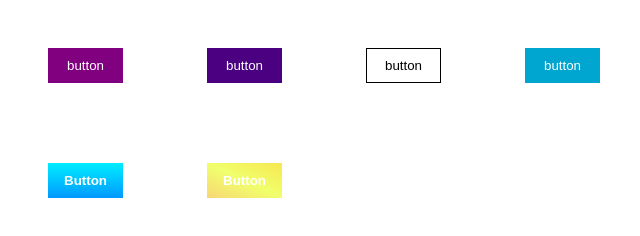
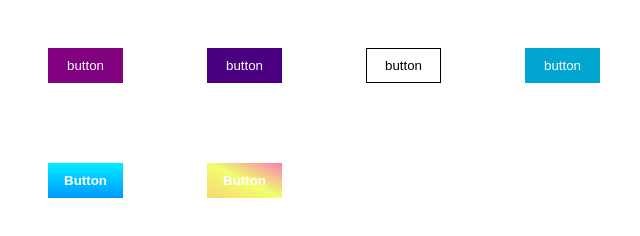
Before and after one commit to TanishqSingla/css-elements, a plain HTML site: page index.html in a window 1280 px wide. Shown: the full height of the page, 0-640 px from the left. Drawn offline with Linux system fonts and the light colour scheme.

Commit message:
small design change

```diff
--- a/style.css
+++ b/style.css
@@ -164,7 +164,7 @@ button::-moz-focus-inner {
     #642cff,
     #ffad7d,
     #f0ff6c,
-		#ffcf33
+    #f0ff
   );
   background-size: 300% 300%;
   background-position: right;
```
Lines whose indentation alone changed are shown as unchanged.
